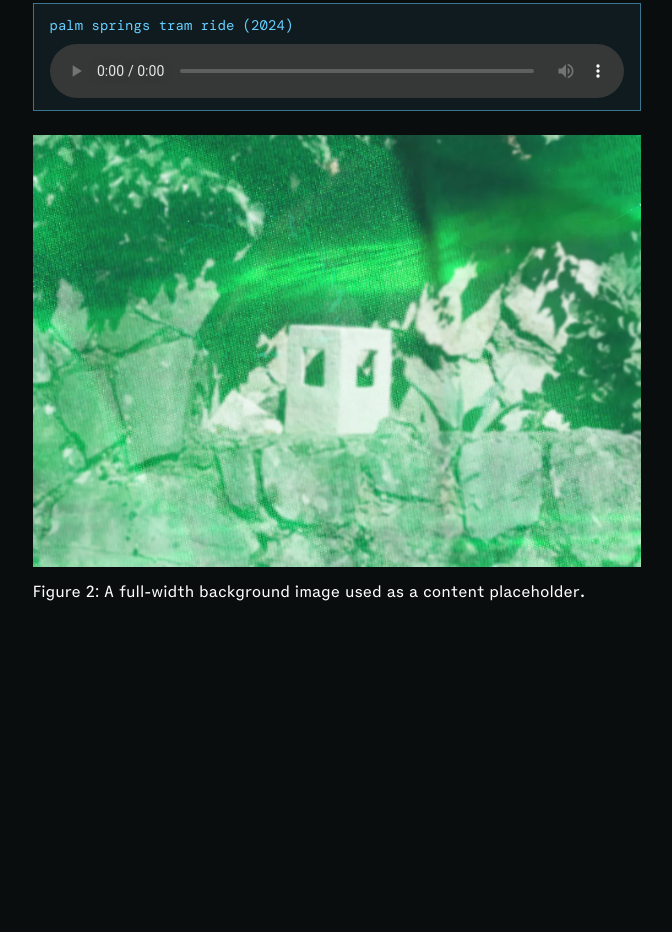
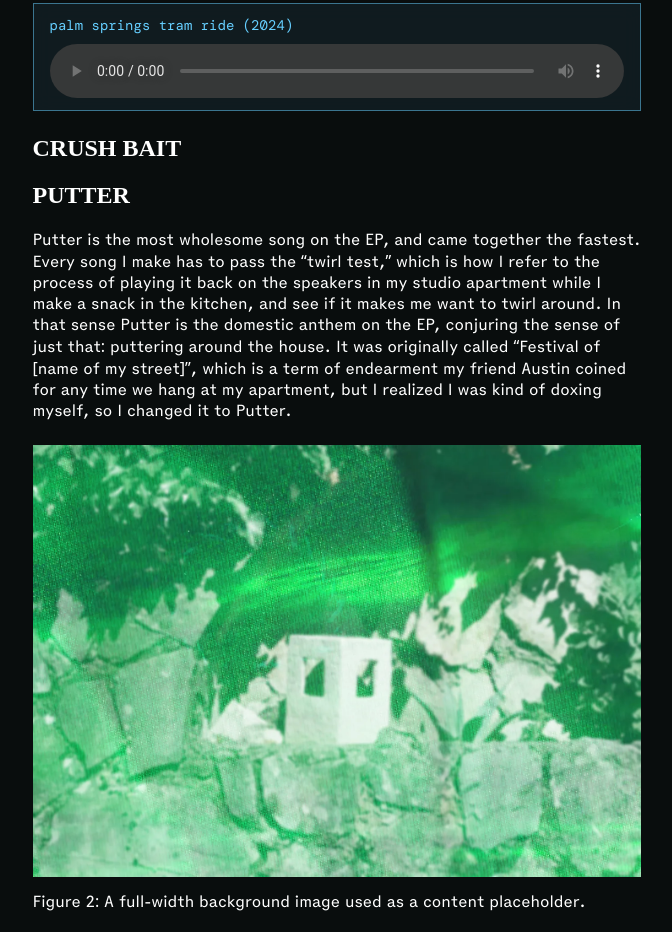
Before and after one commit to shea-fitz/sheaon-earth, an Astro site: page /notes/20250811-first-birthday-liner-notes in a window 1280 px wide. Shown: the part 1500-2432 px from the top of the page, without its empty margins (335-1007 px from the left). Before the commit the page ends 2158 px from the top, so only its background shows below. Built offline with nearby package versions, Linux system fonts and the light colour scheme; Astro itself is replaced by a stand-in of ours; a web font is replaced by a local one.

Commit message:
content add

```diff
--- a/src/content/notes/20250811-first-birthday-liner-notes.md
+++ b/src/content/notes/20250811-first-birthday-liner-notes.md
@@ -36,6 +36,14 @@ Fairy Frequency was born out of a demo I made using harmonic effects on my vocal
 </div>
 
 
+# Crush Bait
+
+
+
+# Putter
+Putter is the most wholesome song on the EP, and came together the fastest. Every song I make has to pass the "twirl test," which is how I refer to the process of playing it back on the speakers in my studio apartment while I make a snack in the kitchen, and see if it makes me want to twirl around. In that sense Putter is the domestic anthem on the EP, conjuring the sense of just that: puttering around the house. It was originally called "Festival of [name of my street]", which is a term of endearment my friend Austin coined for any time we hang at my apartment, but I realized I was kind of doxing myself, so I changed it to Putter.
+
+
 
 <figure>
   <img src="/images/notes/20250811-first-birthday-liner-notes/background-texture.webp" alt="Background texture placeholder" />
```
